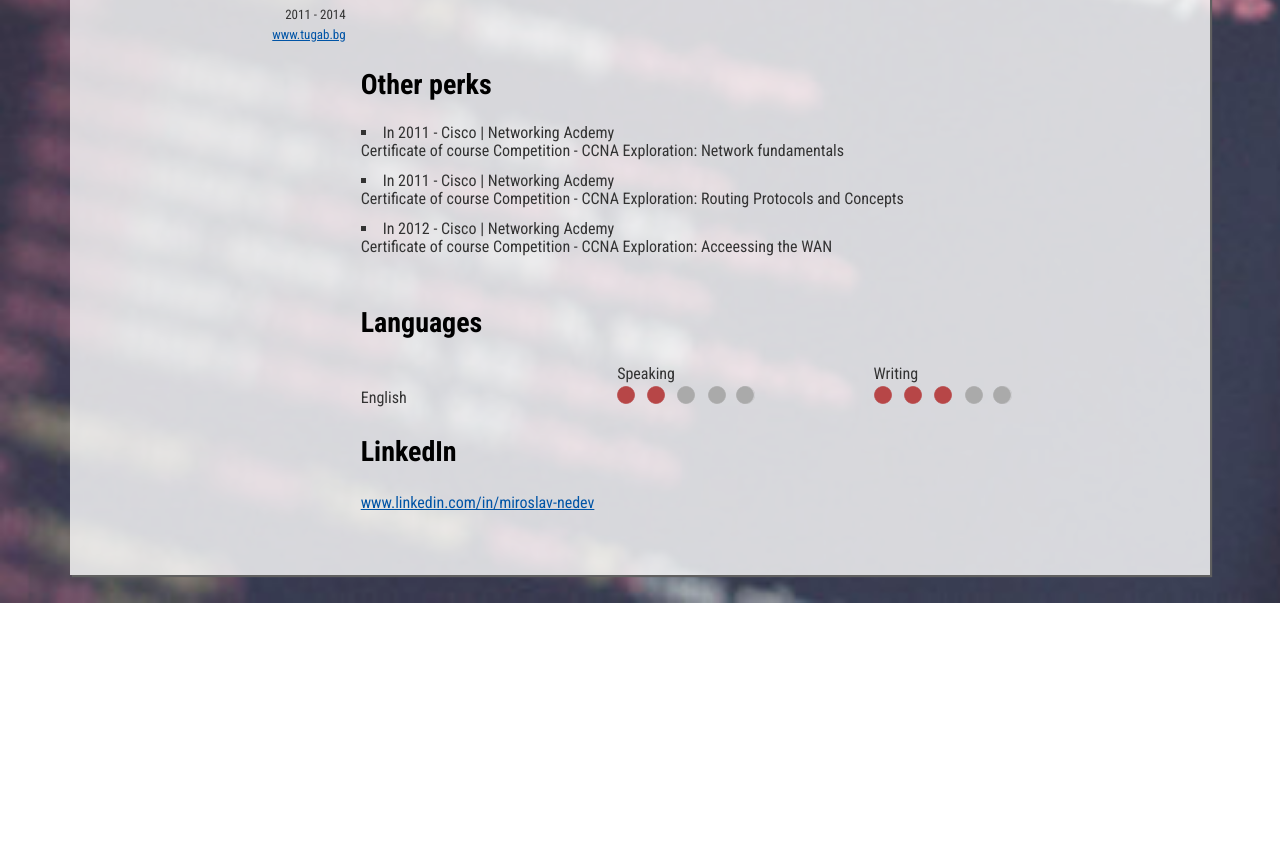
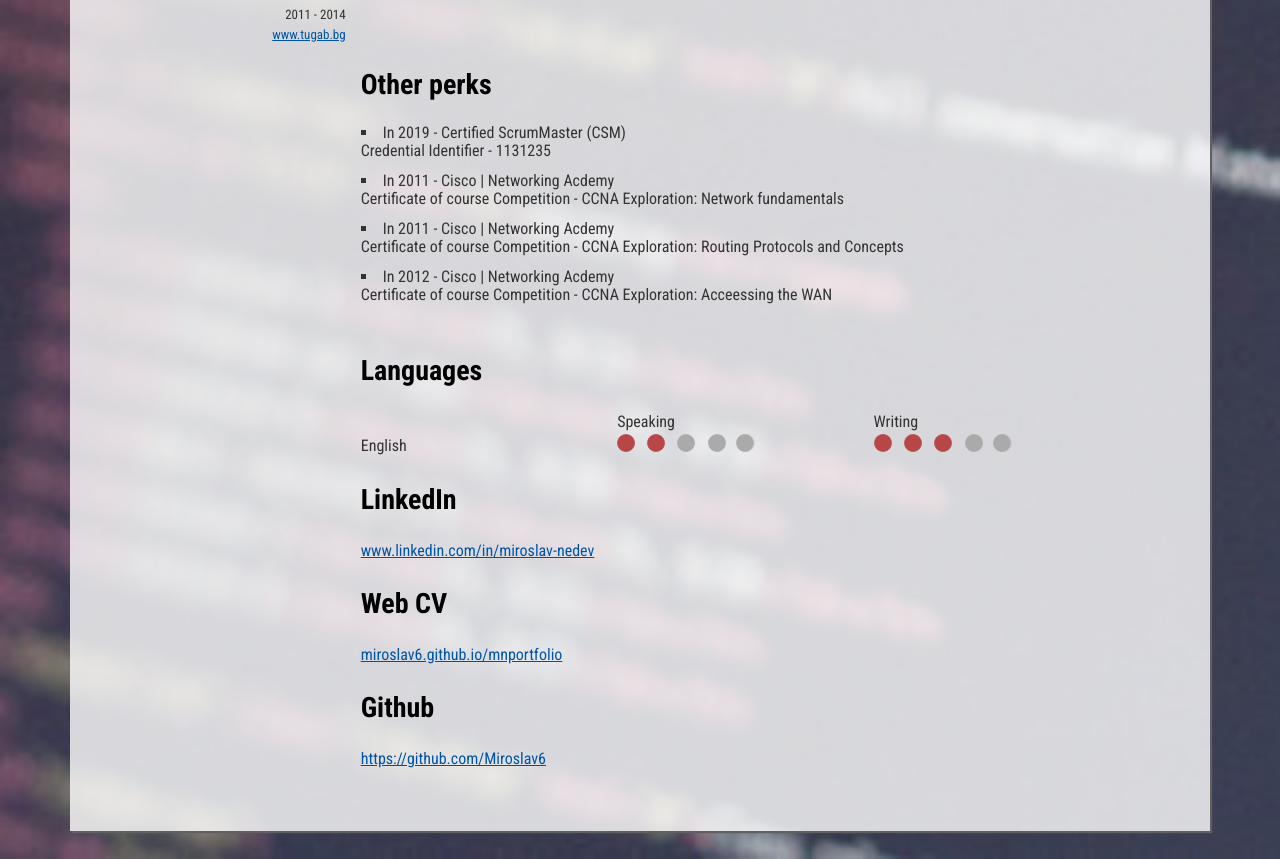
Before and after one commit to Miroslav6/mnportfolio, a React (Create React App) app: page / in a window 1280 px wide. Shown: the part 1820-2679 px from the top of the page. Before the commit the page ends 2423 px from the top, so only its background shows below. Built offline with nearby package versions, Linux system fonts and the light colour scheme.

Commit message:
Optimize

```diff
--- a/public/index.html
+++ b/public/index.html
@@ -13,7 +13,7 @@
     <meta name="theme-color" content="#000000" />
     <meta
       name="description"
-      content="Web site created using create-react-app"
+      content="Web site created using React"
     />
    <!--
       manifest.json provides metadata used when your web app is installed on a
--- a/src/App.js
+++ b/src/App.js
@@ -155,6 +155,9 @@ function App() {
           <h3 className="cv-section-title">Other perks</h3>
           <div className="cv-section-content cv-section-content--indented">
             <ul>
+            <li>In 2019 - Certified ScrumMaster (CSM)<br />
+            Credential Identifier - 1131235
+            </li>
               <li>In 2011 - Cisco | Networking Acdemy<br />
             Certificate of course Competition - CCNA Exploration: Network fundamentals
             </li>
@@ -192,6 +195,18 @@ function App() {
             <a href="https://www.linkedin.com/in/miroslav-nedev" target="blank">www.linkedin.com/in/miroslav-nedev</a>
           </div>
         </div>
+        <div className="cv-section">
+          <h3 className="cv-section-title">Web CV</h3>
+          <div className="cv-section-content cv-section-content--indented">
+            <a href="https://miroslav6.github.io/mnportfolio/" target="blank">miroslav6.github.io/mnportfolio</a>
+          </div>
+        </div>
+        <div className="cv-section">
+          <h3 className="cv-section-title">Github</h3>
+          <div className="cv-section-content cv-section-content--indented">
+            <a href="https://github.com/Miroslav6" target="blank">https://github.com/Miroslav6</a>
+          </div>
+        </div>
       </div>
     </div>
   );
```
